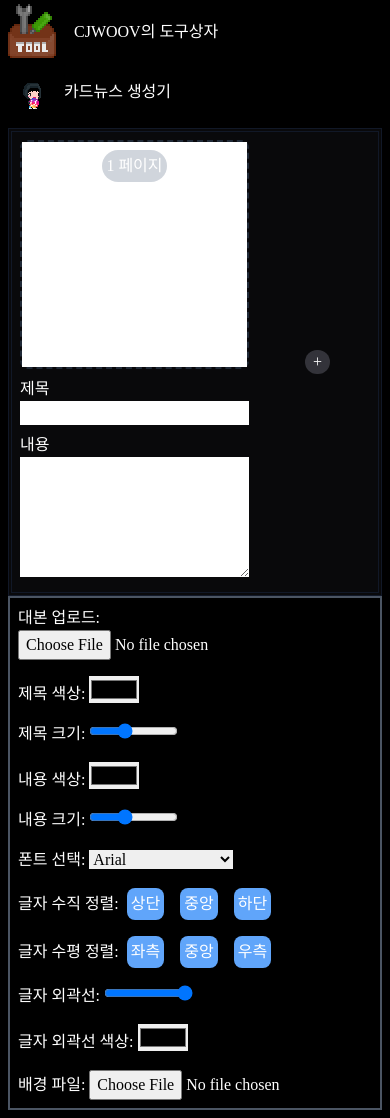
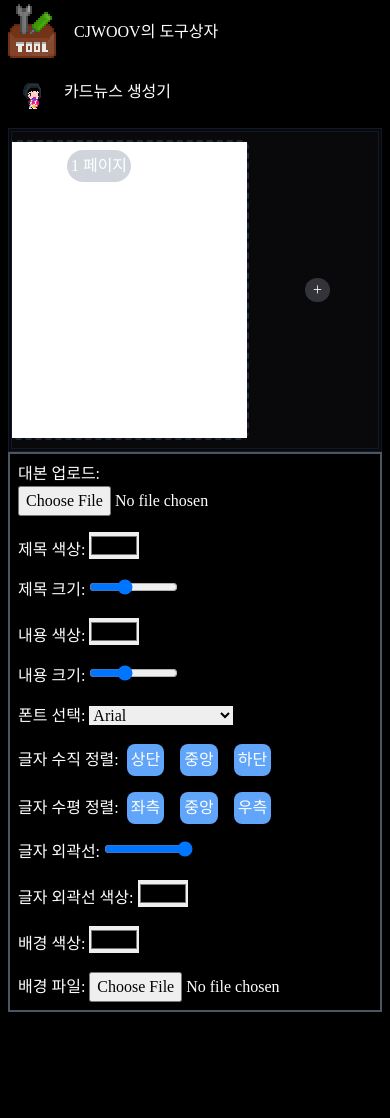
Before and after one commit to cjwcjswo/toolkit_cjwoov, a Next.js app in the folder client/: page /card-news in a window 390 px wide. After the commit the page ends 1020 px from the top, so only its background shows below. Built offline with nearby package versions, Linux system fonts and the light colour scheme; a web font is replaced by a local one.

Commit message:
- 카드뉴스 생성기 배경색, 타이틀 입력 기능 추가

```diff
--- a/client/pages/card-news.js
+++ b/client/pages/card-news.js
@@ -1,8 +1,11 @@
 import React, { useRef, useState, useEffect } from 'react';
 
-const CardNews = ({page}) => {
+const CardNews = ({page, setting}) => {
     const canvasRef = useRef(null);
     const containerRef = useRef(null);
+
+    const [titleText, setTitleText] = useState('');
+    const [contentText, setContentText] = useState('');
 
     useEffect(()=>{
         if (!canvasRef.current) {
@@ -17,22 +20,39 @@ const CardNews = ({page}) => {
         canvas.width = container.offsetWidth;
         canvas.height = container.offsetHeight;
 
-        ctx.fillStyle = "rgb(255, 255, 255)";
+        ctx.fillStyle = setting.backgroundColor;
         ctx.fillRect(0, 0, canvas.width, canvas.height);
 
-        console.log(canvas.width, canvas.height);
+        if (titleText !== '') {
+            ctx.fillStyle = 'black';
+            ctx.textAlign = 'center';
+            ctx.textBaseline = 'middle';
+            const textX = canvas.width / 2;
+            const textY = canvas.height / 2;
 
-    },[canvasRef]);
+            ctx.fillText(titleText, textX, textY);
+        }
+
+        if (contentText !== '') {
+
+        }
+
+    },[canvasRef, setting, titleText, contentText]);
+
+    const handleTitleTextChange = (e) => {
+        setTitleText(e.target.value);
+    }
+
     return (
         <div>
-            <div ref={containerRef} className="relative justify-center items-center flex m-2 border-2 border-dashed border-gray-800 h-3/4 aspect-square rounded-lg hover:bg-red-300 hover:cursor-pointer">
+            <div ref={containerRef} className="min-w-[300px] max-w-[300px] relative justify-center items-center flex m-2 border-2 border-dashed border-gray-800 aspect-square rounded-lg hover:bg-red-300 hover:cursor-pointer">
                 <div className='absolute top-2 bg-slate-500 bg-opacity-30 rounded-2xl p-1'>{page} 페이지</div>
                 <canvas ref={canvasRef} className='w-full h-full'/>
             </div>
-            <div className="m-2">
+            <div className="m-2 hidden md:block">
                 <div>
                     제목
-                    <input type="text" className="w-full text-black"/>
+                    <input type="text" className="w-full text-black" onChange={handleTitleTextChange}/>
                 </div>
                 <div className="mt-2 w-full">
                     내용
@@ -44,7 +64,7 @@ const CardNews = ({page}) => {
 }
 
 const DEFAULT_FONTS = ['Arial', 'Georgia', 'Times New Roman', 'Courier New'];
-const CardNewsBasicSetting = () => {
+const CardNewsBasicSetting = (props) => {
     return (
         <div className="w-full border-gray-600 border-2 p-2">
             <div>
@@ -88,6 +108,9 @@ const CardNewsBasicSetting = () => {
             <div className="mt-4">
                 글자 외곽선 색상: <input type="color"/>
             </div>
+            <div className="mt-4">
+                배경 색상: <input type="color" onChange={(e) => {props.onChangeBackgroundColor(e.target.value)}}/>
+            </div>
             <div className='mt-4'>
                 배경 파일: <input type="file"/>
             </div>
@@ -95,7 +118,7 @@ const CardNewsBasicSetting = () => {
     );
 }
 
-const CardNewsMaker = () => {
+const CardNewsMaker = ({setting}) => {
     const [cardList, setCardList] = useState([
         {
             "page": 1
@@ -123,7 +146,7 @@ const CardNewsMaker = () => {
         <div ref={scrollRef} className='flex bg-zinc-950 border-double border-gray-900 border-4 wd-full overflow-auto'>
             <div className="flex flex-row justify-center items-center">
                 {cardList.map((card)=>{
-                    return (<CardNews key={card.page} page={card.page}/>);
+                    return (<CardNews key={card.page} page={card.page} setting={setting}/>);
                 })}
                 <button className='bg-zinc-700 px-2 rounded-full bg-opacity-80 text-center mx-12' onClick={handleAddCardNews}>+</button>
             </div>
@@ -132,7 +155,6 @@ const CardNewsMaker = () => {
 }
 
 const DEFAULT_SETTING = {
-    "cardBackgroundColor": "white",
     "font": DEFAULT_FONTS[0],
     "titleColor": "black",
     "contentColor": "black",
@@ -140,11 +162,21 @@ const DEFAULT_SETTING = {
     "textStrokeColor": "white",
     "textAlign": "left",
     "textBaseline": "top",
+    "backgroundColor": "white",
     "backgroundImage": ""
 
 };
 const CardNewsPage = () => {
-    const [cardBackgroundColor, setCardBackgroundColor] = useState('DEFAULT_CARD_BACKGROUND_COLOR');
+    const [setting, setSetting] = useState(DEFAULT_SETTING);
+
+
+    // 배경 이미지 변경
+    const handleChangeBackgroundColor = (color) => {
+        setSetting({
+            ...setting,
+            "backgroundColor": color
+        });
+    }
 
     return (
         <>
@@ -153,8 +185,10 @@ const CardNewsPage = () => {
                 카드뉴스 생성기
             </h2>
             <div className="wd-full m-2">
-                <CardNewsMaker/>
-                <CardNewsBasicSetting/>
+                <CardNewsMaker setting={setting}/>
+                <CardNewsBasicSetting
+                    onChangeBackgroundColor={(color)=>{handleChangeBackgroundColor(color)}}
+                />
             </div>
         </>
     );
```
